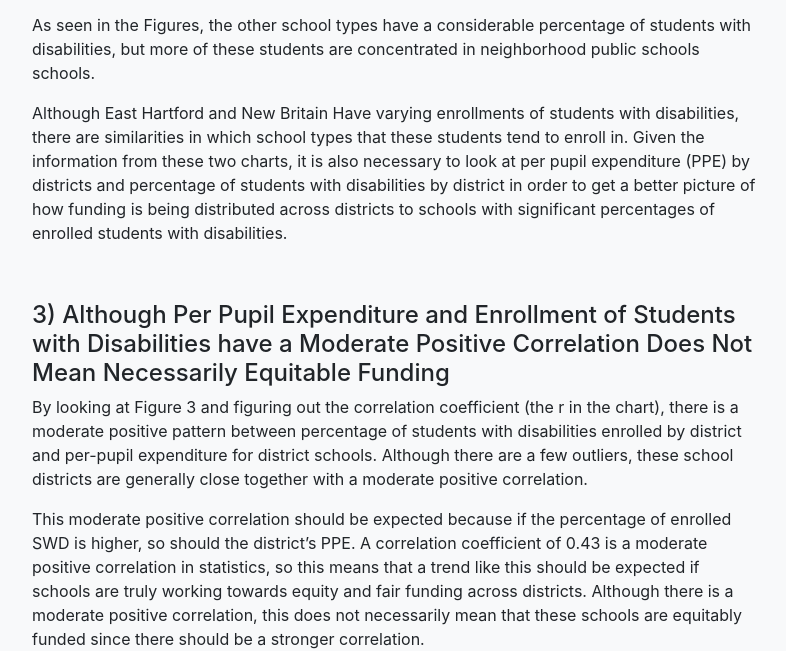
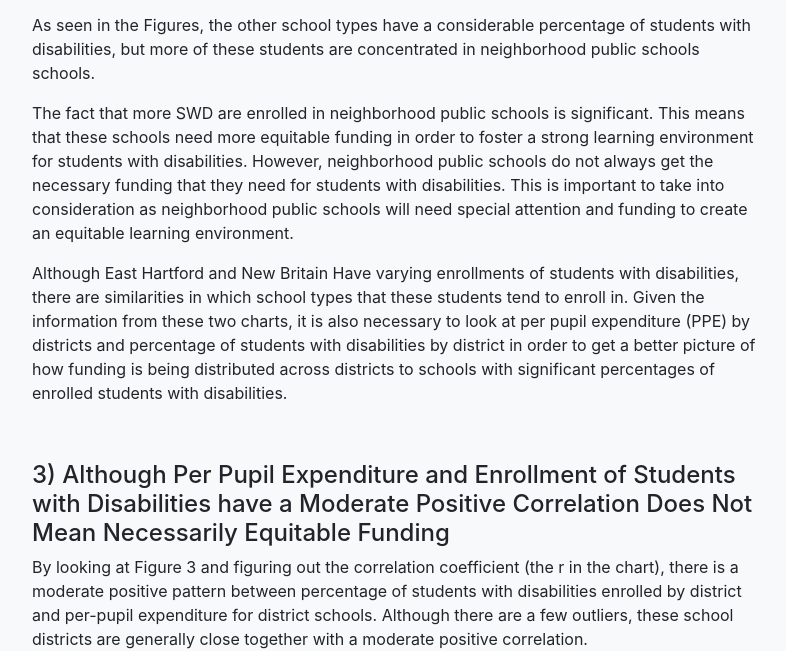
Before and after one commit to DataVizForAll/clj-tran, a plain HTML site: page index.html in a window 1280 px wide. Shown: the part 4522-5173 px from the top of the page, without its empty margins (243-1029 px from the left). Drawn offline with nearby package versions, Linux system fonts and the light colour scheme.

Commit message:
Update index.html

```diff
--- a/index.html
+++ b/index.html
@@ -119,7 +119,9 @@
 
           <p>In both charts, there is no data for other magnet or open choice schools because there are five or less students with disabilities enrolled in these schools. When there are less than five students with disabilities enrolled in a school, the data is suppressed and will not show up in order to protect the student(s)’s information.</p>
 
-          <p>As seen in the Figures, the other school types have a considerable percentage of students with disabilities, but more  of these students are concentrated in neighborhood public schools schools.</p>
+          <p>As seen in the Figures, the other school types have a considerable percentage of students with disabilities, but more of these students are concentrated in neighborhood public schools schools.</p>
+
+	  <p>The fact that more SWD are enrolled in neighborhood public schools is significant. This means that these schools need more equitable funding in order to foster a strong learning environment for students with disabilities. However, neighborhood public schools do not always get the necessary funding that they need for students with disabilities. This is important to take into consideration as neighborhood public schools will need special attention and funding to create an equitable learning environment.</p>
 
           <p>Although East Hartford and New Britain Have varying enrollments of students with disabilities, there are similarities in which school types that these students tend to enroll in. Given the information from these two charts, it is also necessary to look at per pupil expenditure (PPE) by districts and percentage of students with disabilities by district in order to get a better picture of how funding is being distributed across districts to schools with significant percentages of enrolled students with disabilities.</p>
 
```
